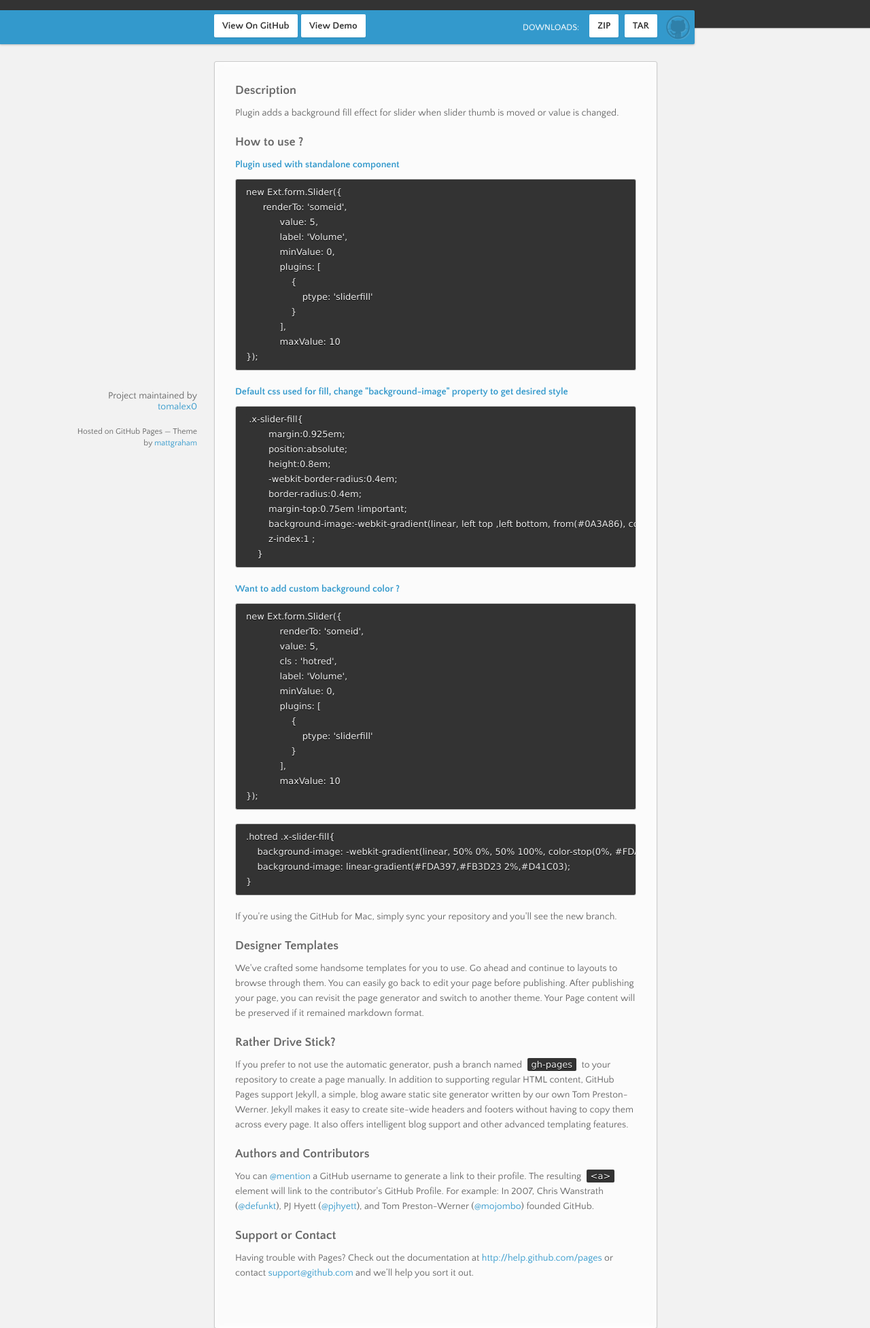
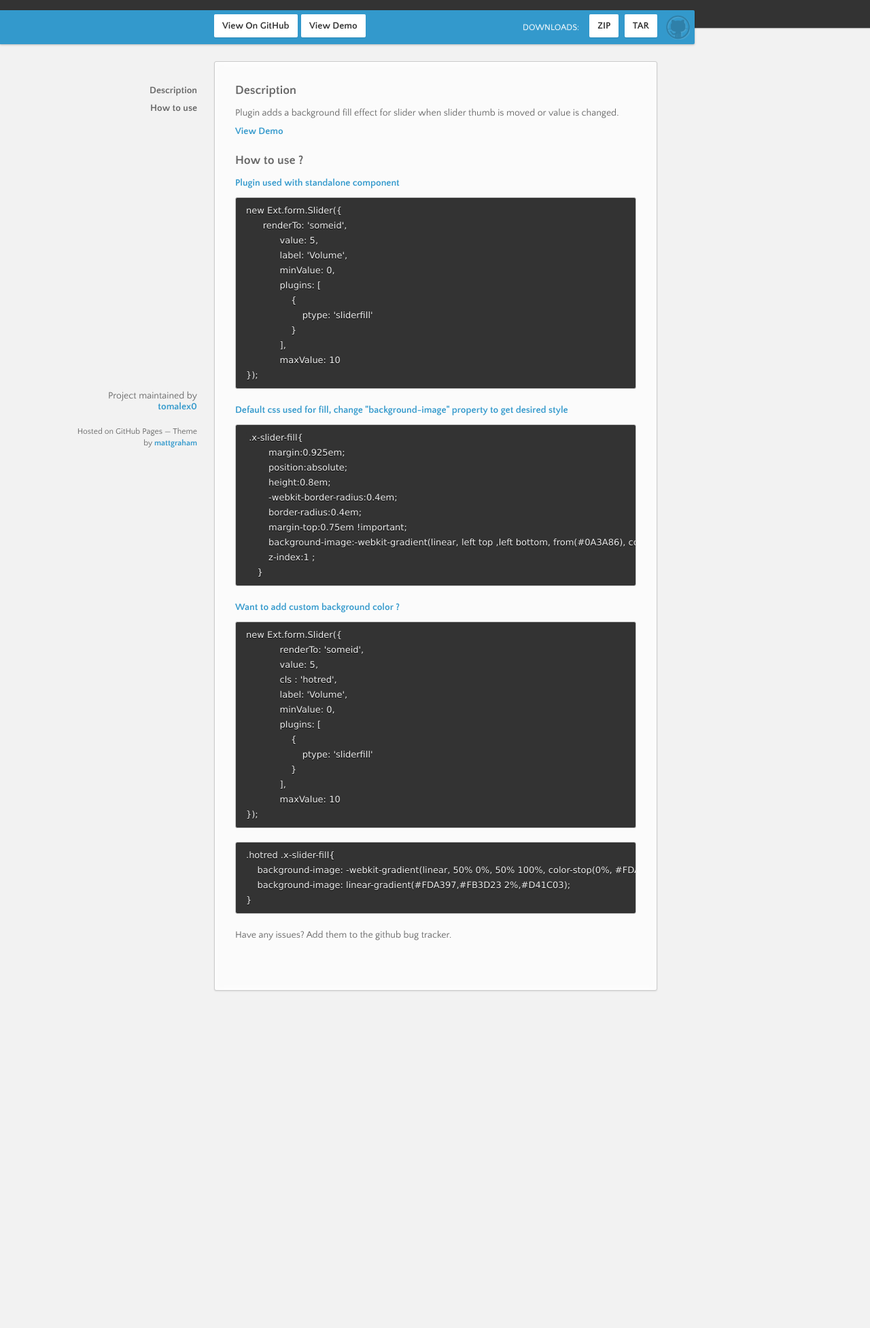
Before and after one commit to tomalex0/senchatouch-sliderfillv1, a plain HTML site: page index.html in a window 1280 px wide. Shown: the part 100-2053 px from the top of the page at 68% size. After the commit the page ends 1597 px from the top, so only its background shows below. Drawn offline with nearby package versions, Linux system fonts and the light colour scheme.

Commit message:
doc page updated

```diff
--- a/index.html
+++ b/index.html
@@ -6,7 +6,7 @@
     <title>Senchatouch-v1-sliderfill by tomalex0</title>
     <link rel="stylesheet" href="stylesheets/styles.css">
     <link rel="stylesheet" href="stylesheets/pygment_trac.css">
-    <script src="jquery.min.js"></script>
+    <script src="https://ajax.googleapis.com/ajax/libs/jquery/1.7.1/jquery.min.js"></script>
     <script src="javascripts/main.js"></script>
     <!--[if lt IE 9]>
       <script src="//html5shiv.googlecode.com/svn/trunk/html5.js"></script>
@@ -36,13 +36,18 @@
 
     <div class="wrapper">
       <nav>
-        <ul></ul>
+        <ul>
+          <li><a href="#description">Description</a></li>
+          <li><a href="#howtouse">How to use</a></li>
+        </ul>
       </nav>
       <section>
-        <h3>Description</h3>
+        <h3 id="description">Description</h3>
 
-<p>Plugin adds a background fill effect for  slider when slider thumb is moved or value is changed.</p>
-<h3>How to use ?</h3>
+<p class="democls">Plugin adds a background fill effect for  slider when slider thumb is moved or value is changed.
+</p>
+<p><a href="demo.html" target="_blank" style="font-weight:bold;">View Demo</a></p>
+<h3 id="howtouse">How to use ?</h3>
 
 <h4>Plugin used with standalone component</h4>
 <pre><code>new Ext.form.Slider({
@@ -87,23 +92,7 @@
     background-image: -webkit-gradient(linear, 50% 0%, 50% 100%, color-stop(0%, #FDA397), color-stop(2%, #FB3D23), color-stop(100%, #D41C03));
     background-image: linear-gradient(#FDA397,#FB3D23 2%,#D41C03);
 }</code></pre>
-<p>If you're using the GitHub for Mac, simply sync your repository and you'll see the new branch.</p>
-
-<h3>Designer Templates</h3>
-
-<p>We've crafted some handsome templates for you to use. Go ahead and continue to layouts to browse through them. You can easily go back to edit your page before publishing. After publishing your page, you can revisit the page generator and switch to another theme. Your Page content will be preserved if it remained markdown format.</p>
-
-<h3>Rather Drive Stick?</h3>
-
-<p>If you prefer to not use the automatic generator, push a branch named <code>gh-pages</code> to your repository to create a page manually. In addition to supporting regular HTML content, GitHub Pages support Jekyll, a simple, blog aware static site generator written by our own Tom Preston-Werner. Jekyll makes it easy to create site-wide headers and footers without having to copy them across every page. It also offers intelligent blog support and other advanced templating features.</p>
-
-<h3>Authors and Contributors</h3>
-
-<p>You can <a href="https://github.com/blog/821" class="user-mention">@mention</a> a GitHub username to generate a link to their profile. The resulting <code>&lt;a&gt;</code> element will link to the contributor's GitHub Profile. For example: In 2007, Chris Wanstrath (<a href="https://github.com/defunkt" class="user-mention">@defunkt</a>), PJ Hyett (<a href="https://github.com/pjhyett" class="user-mention">@pjhyett</a>), and Tom Preston-Werner (<a href="https://github.com/mojombo" class="user-mention">@mojombo</a>) founded GitHub.</p>
-
-<h3>Support or Contact</h3>
-
-<p>Having trouble with Pages? Check out the documentation at <a href="http://help.github.com/pages">http://help.github.com/pages</a> or contact <a href="mailto:support@github.com">support@github.com</a> and we’ll help you sort it out.</p>
+<p>Have any issues? Add them to the github bug tracker.</p>
       </section>
       <footer>
         <p>Project maintained by <a href="https://github.com/tomalex0">tomalex0</a></p>
--- a/stylesheets/styles.css
+++ b/stylesheets/styles.css
@@ -1043,4 +1043,9 @@ body{
 h4{
   color:#39C;
 }
+.democls{
+  margin-bottom:5px;
 }
+.wrapper a{
+  font-weight:bold;
+}
```
